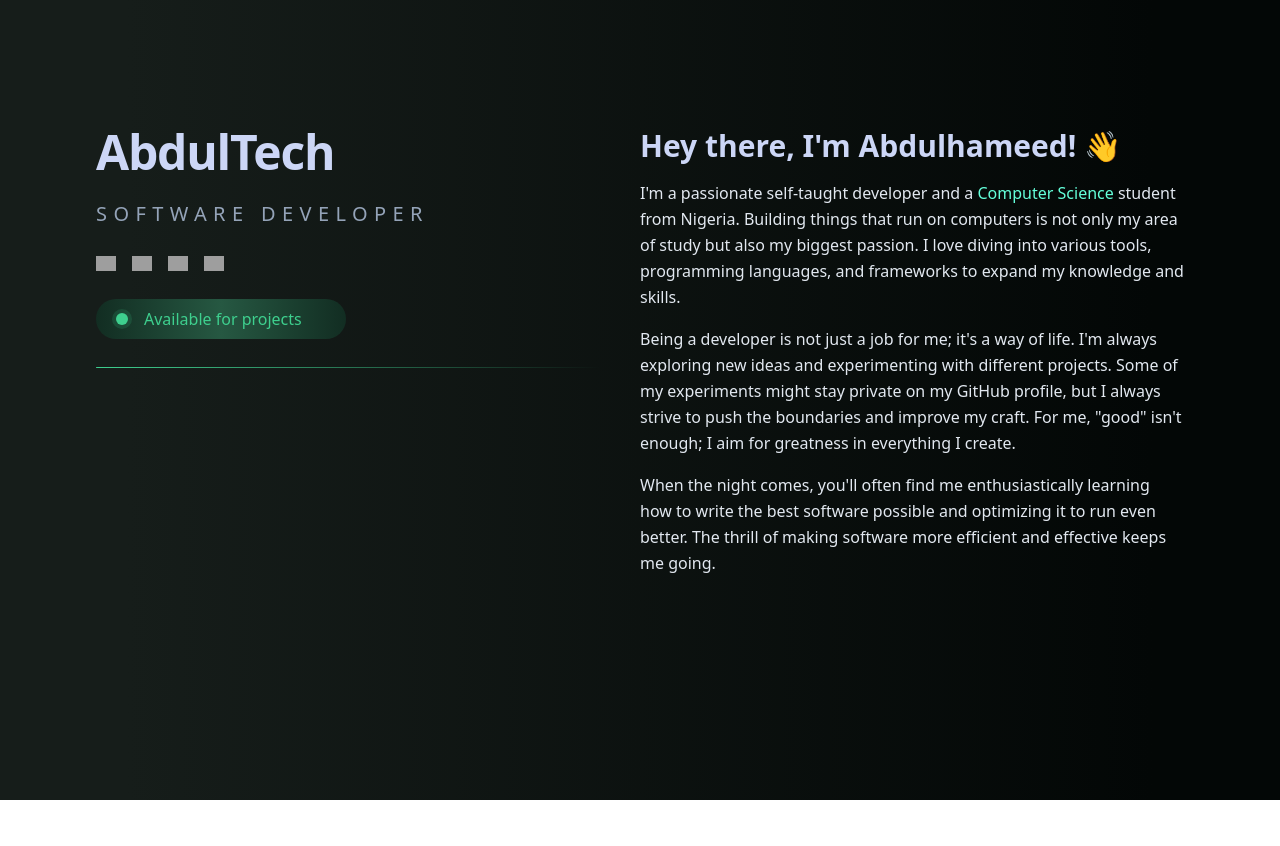
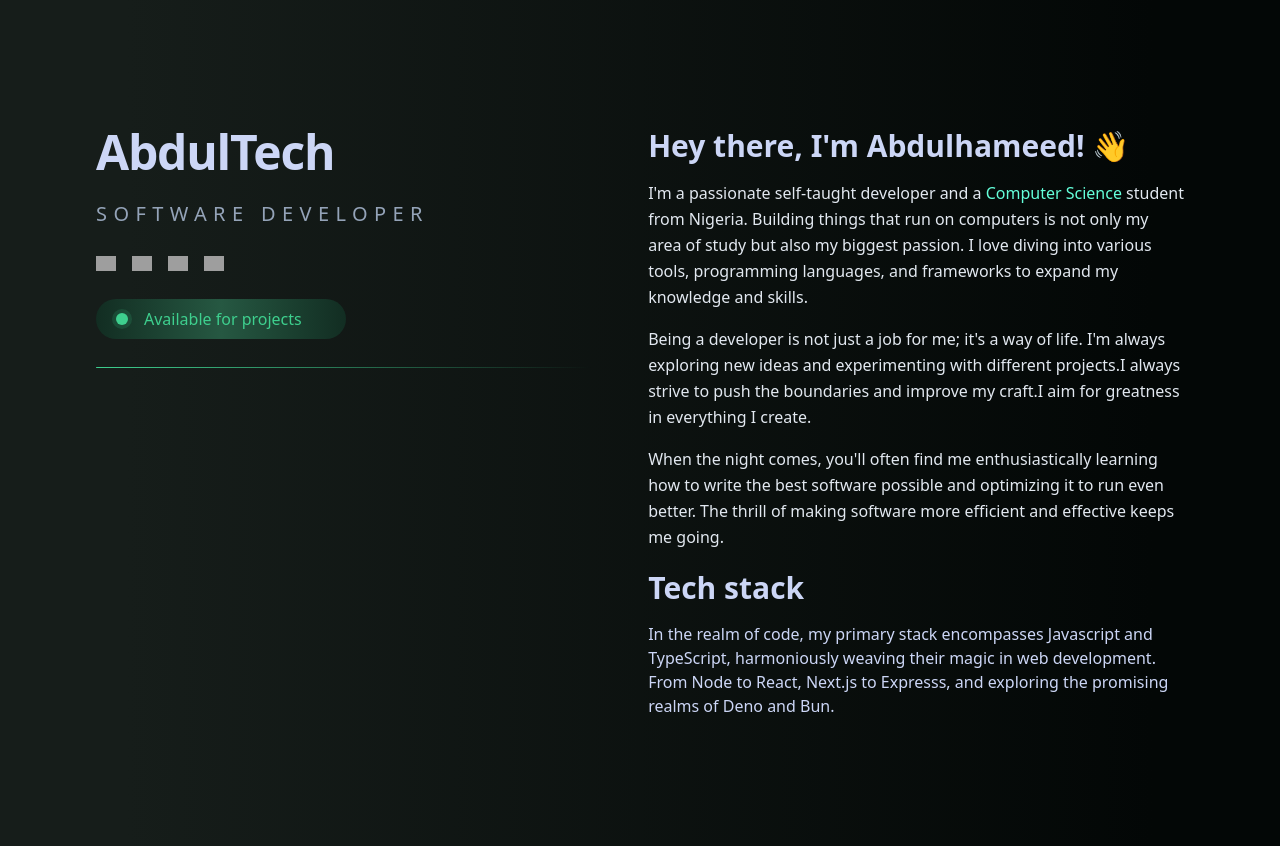
Before and after one commit to devabdultech/abdultech.me, a SvelteKit app: page / in a window 1280 px wide. Before the commit the page ends 800 px from the top, so only its background shows below. Built offline with nearby package versions, Linux system fonts and the light colour scheme; grey boxes are pictures that could not be loaded.

Commit message:
🔧 Minor UI fixes + ✨ new pages

```diff
--- a/src/components/FirstSection.svelte
+++ b/src/components/FirstSection.svelte
@@ -4,7 +4,7 @@
 	import Button from './ui/Button.svelte';
 </script>
 
-<section class="w-full lg:sticky lg:top-0 lg:max-h-screen lg:pr-5">
+<section class="w-full lg:pr-5">
 	<div class="flex flex-col gap-3">
 		<a href="/" on:click={() => goto('/')}>
 			<h1
--- a/src/components/SecondSection.svelte
+++ b/src/components/SecondSection.svelte
@@ -1,7 +1,9 @@
 <script>
 	import About from './ui/About.svelte';
+	import TechStack from './ui/TechStack.svelte';
 </script>
 
-<section class="w-full lg:overflow-y-auto">
+<section class="w-full lg:overflow-y-auto flex flex-col gap-5">
 	<About />
+	<TechStack />
 </section>
--- a/src/components/ui/About.svelte
+++ b/src/components/ui/About.svelte
@@ -11,9 +11,8 @@
 
 		<p class="">
 			Being a developer is not just a job for me; it's a way of life. I'm always exploring new ideas
-			and experimenting with different projects. Some of my experiments might stay private on my
-			GitHub profile, but I always strive to push the boundaries and improve my craft. For me,
-			"good" isn't enough; I aim for greatness in everything I create.
+			and experimenting with different projects.I always strive to push the boundaries and improve
+			my craft.I aim for greatness in everything I create.
 		</p>
 
 		<p class="">
--- /dev/null
+++ b/src/components/ui/TechStack.svelte
@@ -0,0 +1,8 @@
+<div id="stack" class="">
+	<h1 class="text-3xl lg:text-3xl font-bold font-souvenir mb-4">Tech stack</h1>
+	<p>
+		In the realm of code, my primary stack encompasses Javascript and TypeScript, harmoniously
+		weaving their magic in web development. From Node to React, Next.js to Expresss, and exploring
+		the promising realms of Deno and Bun.
+	</p>
+</div>
--- a/src/routes/+page.svelte
+++ b/src/routes/+page.svelte
@@ -9,9 +9,11 @@
 	<title>AbdulTech</title>
 </svelte:head>
 
-<main class="w-full flex flex-col p-5 lg:px-24 lg:py-32 text-textPrimary">
-	<div class="lg:flex lg:flex-row">
-		<div class="lg:w-1/2 lg:pr-5">
+<main
+	class="w-full flex flex-col p-3 lg:px-24 lg:py-32 text-textPrimary mx-auto min-h-screen max-w-screen-xl md:px-12 md:py-20"
+>
+	<div class="lg:flex lg:justify-between lg:gap-4">
+		<div class="lg:w-1/2 lg:sticky lg:top-0 lg:pr-5">
 			<!-- First section -->
 			<FirstSection />
 		</div>
```
